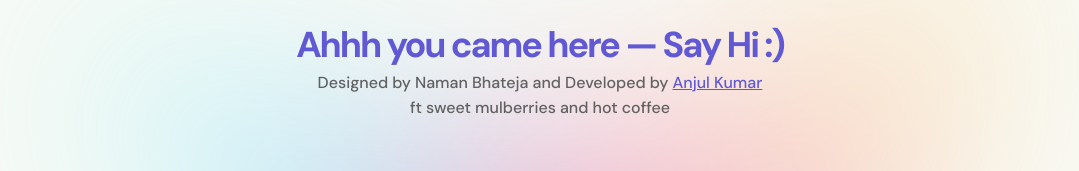
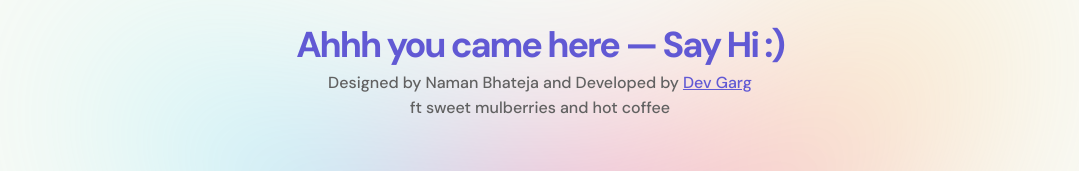
Before and after one commit to Dev771/NamanPortfolio, a React (Vite) app: page /about in a window 1280 px wide. Shown: the part 2239-2410 px from the top of the page, without its empty margins (100-1179 px from the left). Built offline with nearby package versions, Linux system fonts and the light colour scheme; a web font is replaced by a local one.

Commit message:
Temp Changes

```diff
--- a/src/components/Footer/Footer.jsx
+++ b/src/components/Footer/Footer.jsx
@@ -9,7 +9,8 @@
 
       <div className={styles.content}>
         <h2 className={styles.title}>Ahhh you came here — Say Hi :{")"}</h2>
-        <p className={styles.description}>Designed by Naman Bhateja and Developed by <a href="https://portfoliov1-yvoj.onrender.com/" target='_blank' className={styles.highlight}>Anjul Kumar</a>  <br />
+        {/* <p className={styles.description}>Designed by Naman Bhateja and Developed by <a href="https://portfoliov1-yvoj.onrender.com/" target='_blank' className={styles.highlight}>Anjul Kumar</a>  <br /> */}
+        <p className={styles.description}>Designed by Naman Bhateja and Developed by <a href="https://github.com/Dev771" target='_blank' className={styles.highlight}>Dev Garg</a>  <br />
           ft sweet mulberries and hot coffee</p>
 
       </div>
```
